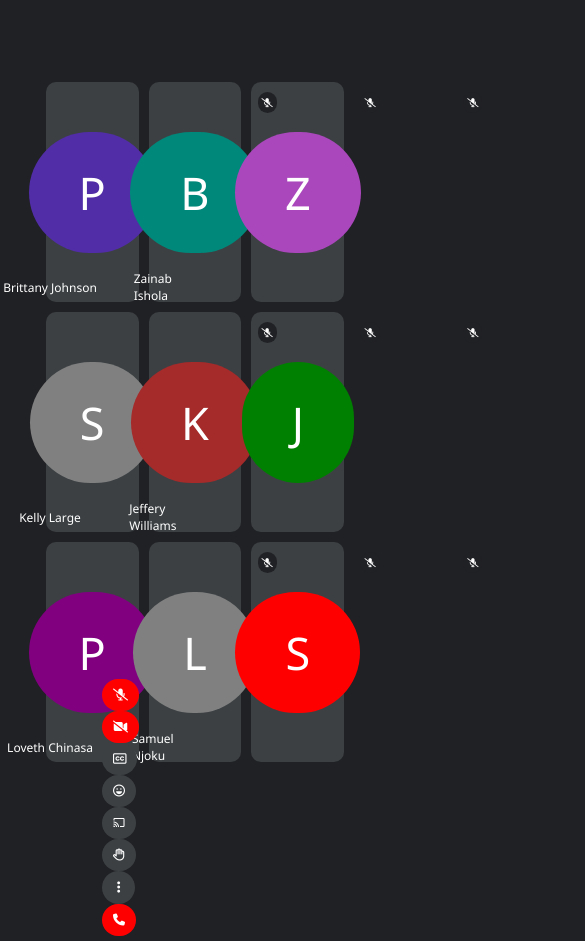
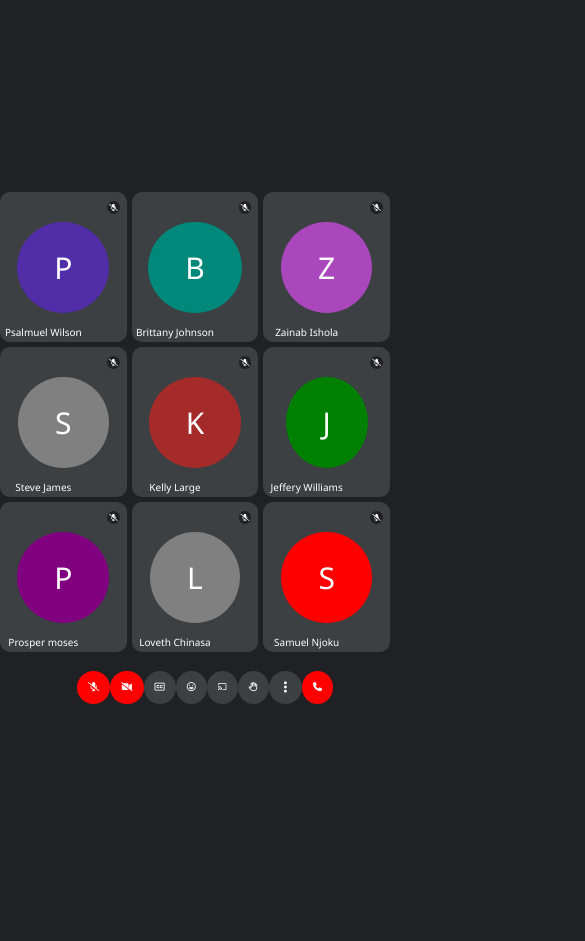
Before and after one commit to Beezywils/Google-meet, a plain HTML site: page index.html in a window 390 px wide. Shown: the top 941 px of the page, 585 px wide, since content can reach past the window. After the commit the page ends 844 px from the top, so only its background shows below. Drawn offline with Linux system fonts and the light colour scheme.

Commit message:
Add files via upload

```diff
--- a/styles.css
+++ b/styles.css
@@ -132,3 +132,86 @@ cursor: pointer;
     border: none;
     cursor: pointer;
 }
+
+
+
+@media (max-width: 500px) {
+    .container {
+
+        grid-gap: 5px;
+        width: 100%;
+
+    }
+    .container-items {
+        height: 150px;
+
+    }
+    .container-items .mic {
+        position: absolute;
+        margin-left: 100px;
+        margin-bottom: 120px;
+        font-size: 7px;
+        padding: 2px;
+    }
+    .container-items .letter {
+        position: absolute;
+        font-size:30px;
+        padding-inline: 37px;
+        padding-block: 25px;
+        border-radius: 50%;
+    }
+
+
+.container-items .name {
+    position: absolute;
+    margin-top: 130px;
+    margin-right: 40px;
+    font-size: 10px;
+  }
+
+  .controls {
+    position: absolute;
+    display: flex;
+    align-items: center;
+    justify-content: center;
+    width: 100%;
+    margin-top: 530px;
+
+}
+.mainControl1 {
+    margin-left: 20rem;
+    padding-inline: 20px;
+
+    display: flex;
+}
+.mainControl2 {
+    display: none;
+}
+.controls>p {
+    display: none;
+}
+
+.control-button {
+    color: white;
+    border-radius: 18px;
+    padding: 1px;
+    border-radius: 50%;
+    padding-inline: 11px;
+    font-size: 9px;
+    border: none;
+    margin-right: px;
+    cursor: pointer;
+}
+
+
+
+
+
+
+
+
+
+
+
+
+}
```
